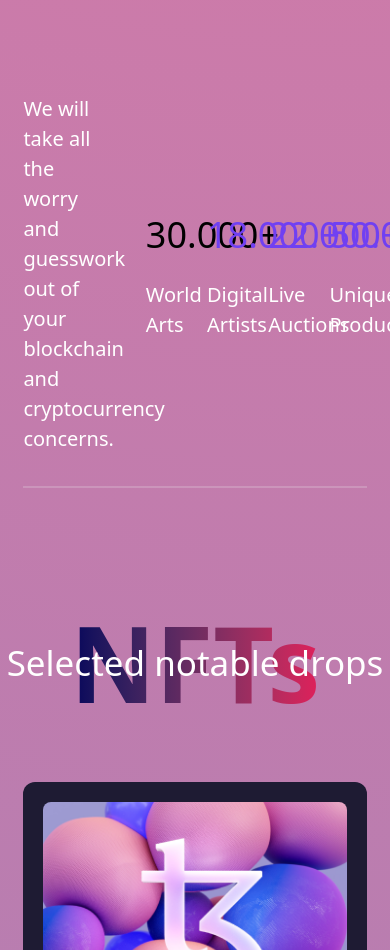
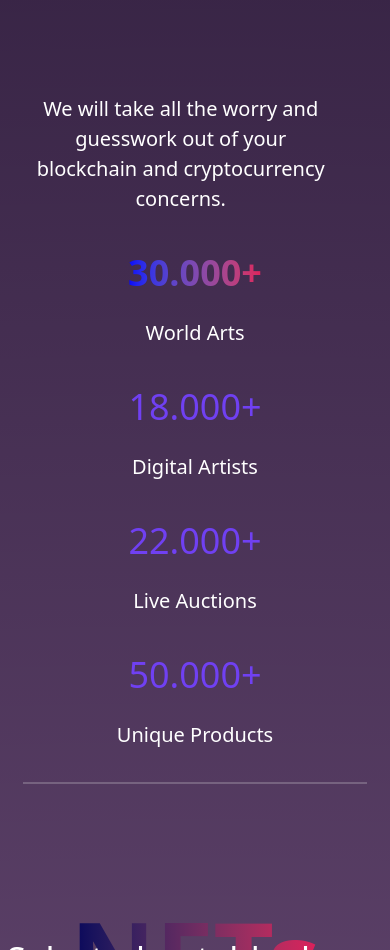
Before and after one commit to saman-tofighian/nft, a Next.js app: page / in a window 390 px wide. Shown: the part 1434-2384 px from the top of the page. Built offline with nearby package versions, Linux system fonts and the light colour scheme.

Commit message:
responsive count section

```diff
--- a/Components/Counts/Counts.jsx
+++ b/Components/Counts/Counts.jsx
@@ -1,28 +1,29 @@
 export default function Counts() {
   return (
     <section className='mt-4 px-[6%] w-full'>
-      <div className='items-center gap-x-6 grid grid-cols-12 w-full'>
-        <div className='col-span-4'>
+      <div className='items-center gap-x-6 gap-y-8 xl:gap-y-0 grid grid-cols-12 w-full'>
+        <div className='flex col-span-12 md:col-span-6 xl:col-span-4 text-center xl:text-start'>
           <p className='w-11/12 text-[20px] text-white'>
             We will take all the worry and guesswork out of your blockchain and
             cryptocurrency concerns.
           </p>
         </div>
-        <div className='flex flex-col gap-y-2.5 col-span-2'>
-          <h3 className='from-[#0500FA] to-[#E01E5A] text-[36px] text-gradient-to-r'>
+        <div className='flex flex-col items-center xl:items-start gap-y-2.5 col-span-12 md:col-span-6 xl:col-span-2'>
+          <h3 className='bg-clip-text bg-gradient-to-r from-[#0500FA] to-[#E01E5A] font-semibold text-[36px] text-transparent'>
             30.000+
           </h3>
+
           <span className='mt-2 text-[20px] text-white'>World Arts</span>
         </div>
-        <div className='flex flex-col gap-y-2.5 col-span-2'>
+        <div className='flex flex-col items-center xl:items-start gap-y-2.5 col-span-12 md:col-span-6 xl:col-span-2'>
           <h3 className='text-[#7040F2] text-[36px]'>18.000+</h3>
           <span className='mt-2 text-[20px] text-white'>Digital Artists</span>
         </div>
-        <div className='flex flex-col gap-y-2.5 col-span-2'>
+        <div className='flex flex-col items-center xl:items-start gap-y-2.5 col-span-12 md:col-span-6 xl:col-span-2'>
           <h3 className='text-[#7040F2] text-[36px]'>22.000+</h3>
           <span className='mt-2 text-[20px] text-white'>Live Auctions</span>
         </div>
-        <div className='flex flex-col gap-y-2.5 col-span-2'>
+        <div className='flex flex-col items-center xl:items-start gap-y-2.5 col-span-12 xl:col-span-2'>
           <h3 className='text-[#7040F2] text-[36px]'>50.000+</h3>
           <span className='mt-2 text-[20px] text-white'>Unique Products</span>
         </div>
--- a/styles/globals.css
+++ b/styles/globals.css
@@ -10,7 +10,7 @@ body {
   min-height: 100vh;
   font-size: 100%;
   background: radial-gradient(
-    circle at top right,
+    circle at 50% 100%,
     rgba(215, 29, 97, 0.6) 0%,
     rgba(88, 0, 107, 0.5) 40%,
     rgba(10, 0, 25, 1) 100%
```
